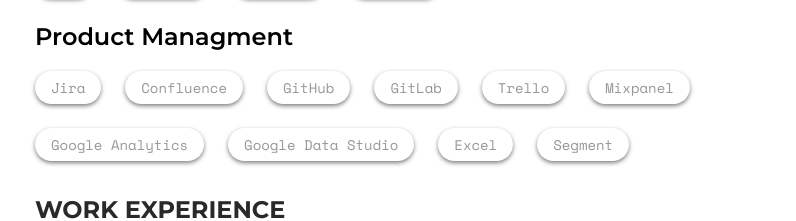
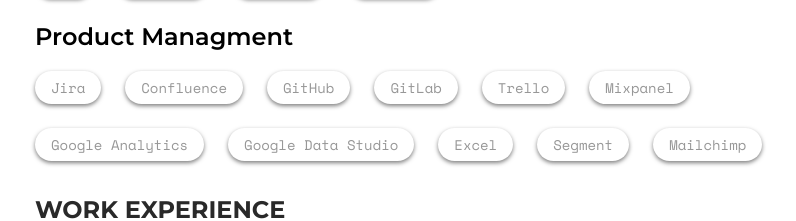
Before and after one commit to Armitage35/portfolio, a Vue app: page / in a window 1280 px wide. Shown: the part 1560-1781 px from the top of the page, without its empty margins (415-1211 px from the left). Built offline with nearby package versions, Linux system fonts and the light colour scheme.

Commit message:
Last minute change of heart

```diff
--- a/src/Views/Portfolio/Sidemenu/Sidemenu.vue
+++ b/src/Views/Portfolio/Sidemenu/Sidemenu.vue
@@ -23,6 +23,7 @@
 export default {
 	data: function() {
 		return {
+			// @todo: load svg icons rather than the whole FA lib
 			contactsInfo: [{
 				name: 'email',
 				content: 'adrien.dubois35@gmail.com',
--- a/src/Views/Portfolio/Skills/Skills.vue
+++ b/src/Views/Portfolio/Skills/Skills.vue
@@ -26,7 +26,7 @@ export default {
 		return {
 			code: ['JavaScript', 'CSS/SASS', 'React', 'Vue.js', 'Git', 'Node', 'CI/CD', 'SQL', 'MongoDB', 'RestAPI', 'GraphQL'],
 			design: [' Photoshop', 'Sketch', 'Adobe XD', 'InVision', 'Balsamiq wireframes', 'Illustrator'],
-			productManagment: ['Jira', 'Confluence', 'GitHub', 'GitLab', 'Trello', 'Mixpanel', 'Google Analytics', 'Google Data Studio', 'Excel', 'Segment']
+			productManagment: ['Jira', 'Confluence', 'GitHub', 'GitLab', 'Trello', 'Mixpanel', 'Google Analytics', 'Google Data Studio', 'Excel', 'Segment', 'Mailchimp']
 		}
 	}
 }
```
